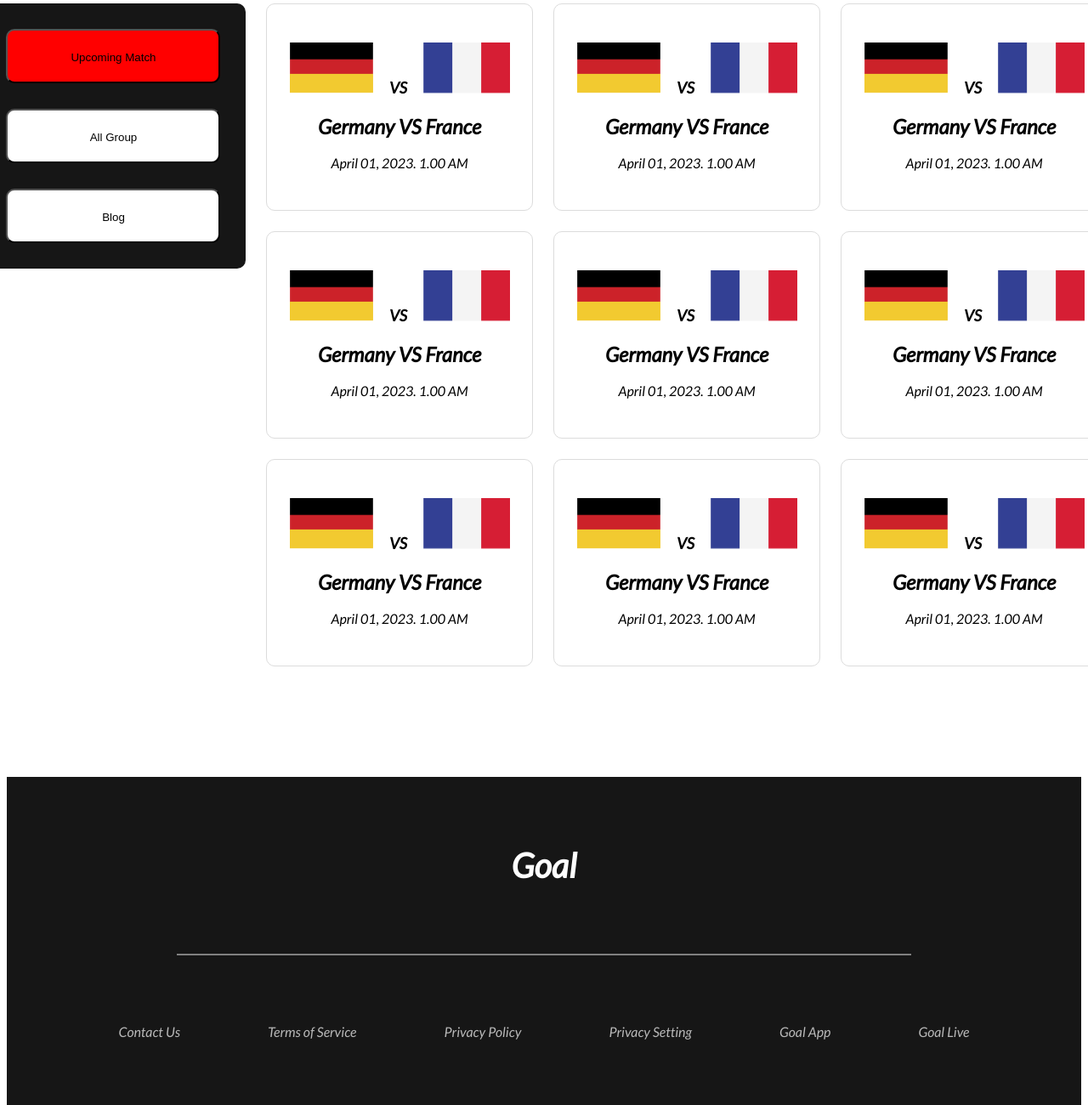
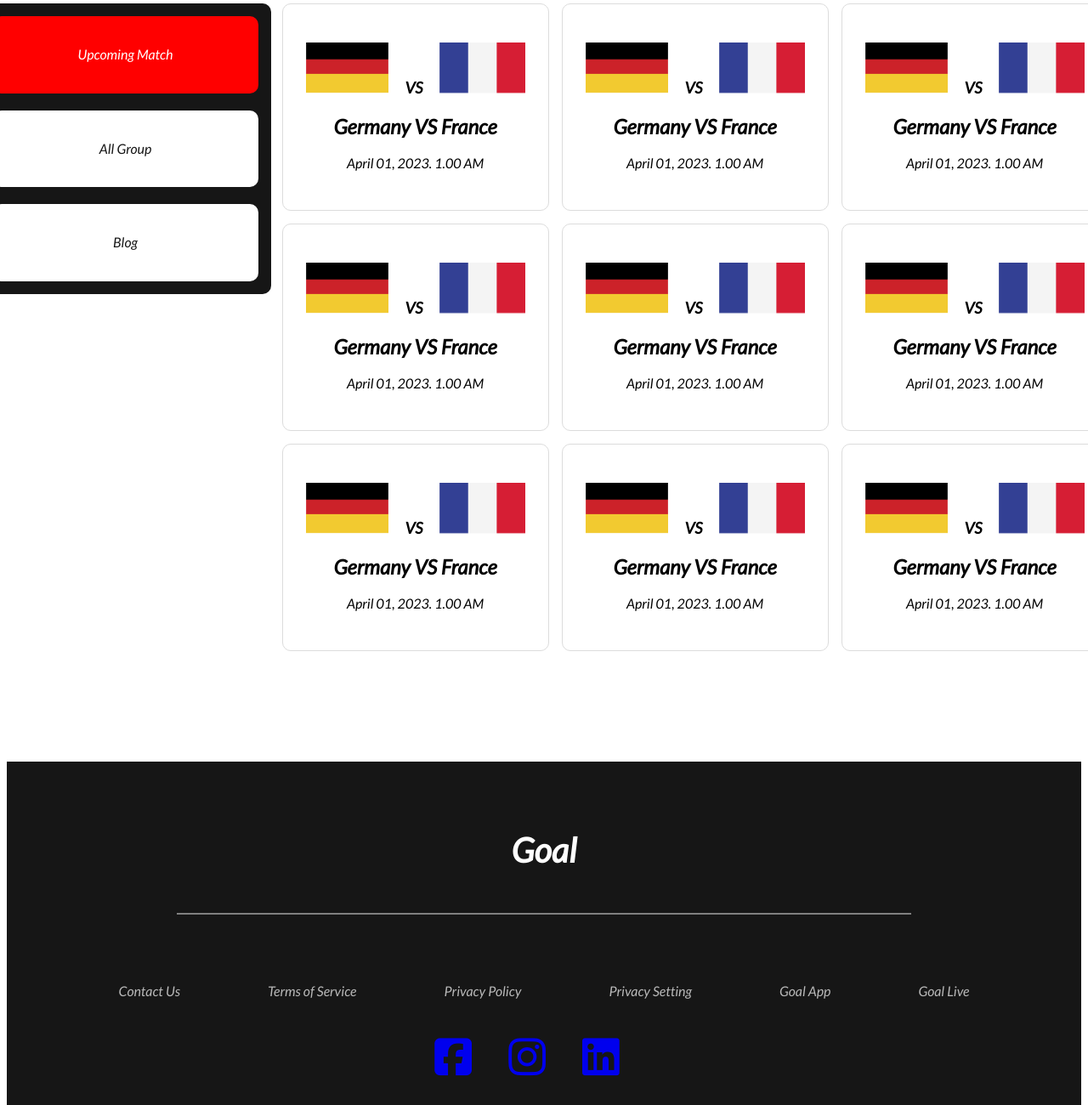
Before and after one commit to chowdhury444/world-cup, a plain HTML site: page index.html in a window 1280 px wide. Shown: the part 780-2080 px from the top of the page at 85% size. Drawn offline with Linux system fonts and the light colour scheme.

Commit message:
link added

```diff
--- a/index.html
+++ b/index.html
@@ -6,6 +6,10 @@
     <meta http-equiv="X-UA-Compatible" content="IE=edge">
     <meta name="viewport" content="width=device-width, initial-scale=1.0">
     <title>World Cup</title>
+    <!-- font awesome -->
+    <script src="https://kit.fontawesome.com/4251b3fbe2.js" crossorigin="anonymous"></script>
+
+    <!-- stylesheet -->
     <link rel="stylesheet" href="styles/style.css">
 </head>
 
@@ -33,9 +37,9 @@
     <!-- mid container start -->
     <section class="mid-container">
         <div class="button-box">
-            <button id="button">Upcoming Match</button><br>
-            <button class="button">All Group</button><br>
-            <button class="button">Blog</button>
+            <a id="button" href="">Upcoming Match</a>
+            <a class="button" href="">All Group</a>
+            <a class="button" href="">Blog</a>
         </div>
 
 
@@ -120,6 +124,13 @@
             <span class="footer-item">Privacy Setting</span>
             <span class="footer-item">Goal App</span>
             <span class="footer-item">Goal Live</span>
+        </center><br><br>
+        <center>
+            <a class="link" href="https://www.facebook.com/profile.php?id=100013399415256"><i
+                    class="fa-brands fa-facebook-square"></i></a>
+            <a class="link" href="s_o_b_u_j_13"><i class="fa-brands fa-instagram"></i></a>
+            <a class="link" href="mohammad-sobuj"><i class="fa-brands fa-linkedin"></i></a>
+
         </center>
     </div>
 </footer>
--- a/styles/style.css
+++ b/styles/style.css
@@ -93,32 +93,35 @@ h3 {
     border-radius: 10px;
     width: 312px;
     height: 312px;
-    margin-right: 24px;
+    margin-right: 13px;
+    padding: 15px;
+    display: grid;
+    grid-template-columns: repeat(1, 1fr);
+    text-align: center;
+    grid-row-gap: 20px;
 }
 
 #button {
+    text-decoration: none;
+    color: white;
     background-color: red;
     border-radius: 10px;
-    padding: 17px 38px 15px 39px;
-    margin: 30px 30px 0px 30px;
-    width: 252px;
-    height: 64px;
+    padding: 35px 60px 22px 60px;
 }
 
 .button {
+    text-decoration: none;
+    color: #161616;
     background-color: white;
     border-radius: 10px;
-    padding: 17px 38px 15px 39px;
-    margin: 30px 30px 0px 30px;
-    width: 252px;
-    height: 64px;
+    padding: 35px 60px 22px 60px;
 }
 
 .matches {
     display: grid;
     grid-template-columns: repeat(3, 1fr);
-    grid-row-gap: 24px;
-    grid-column-gap: 24px;
+    grid-row-gap: 15px;
+    grid-column-gap: 15px;
 }
 
 .match {
@@ -156,7 +159,7 @@ footer {
 
 hr {
     color: white;
-    margin: 80px 200px 50px 200px;
+    margin: 50px 200px 50px 200px;
     border: 1px solid gray;
 }
 
@@ -169,3 +172,9 @@ hr {
     color: #B9B9B9;
     margin: 50px;
 }
+
+.link {
+    letter-spacing: 40px;
+    margin-top: 50px;
+    font-size: 50px;
+}
```
